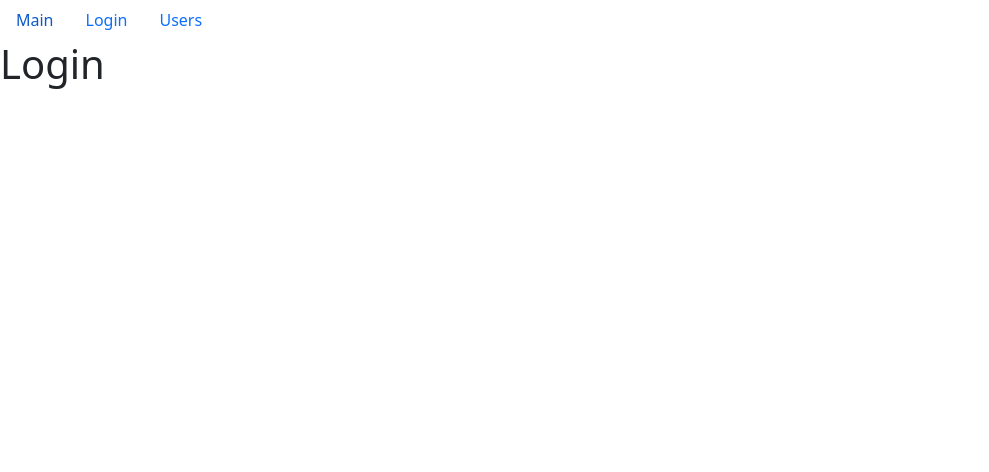
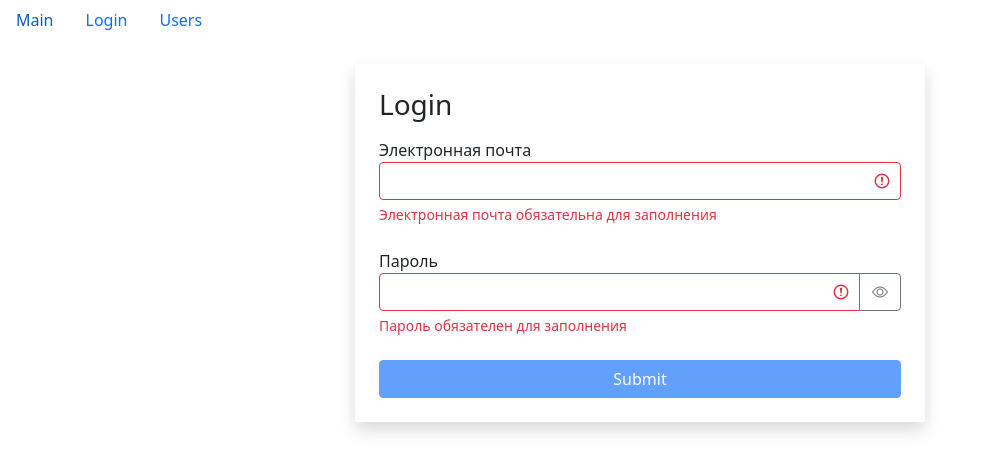
Before and after one commit to mvperepelkina/fast-company, a React (Create React App) app: page /login in a window 1280 px wide. Shown: the top 472 px of the page, without its empty margins (0-989 px from the left). Built offline with nearby package versions, Linux system fonts and the light colour scheme.

Commit message:
feat: task solution 9

```diff
--- /dev/null
+++ b/src/components/searchForm.jsx
@@ -0,0 +1,23 @@
+import React from "react";
+import PropTypes from "prop-types";
+
+const SearchForm = ({ handleSearch, searchValue }) => {
+    return (
+        <div>
+            <input
+                type="text"
+                placeholder="Search..."
+                onChange={handleSearch}
+                value={searchValue}
+                className="form-control"
+            />
+        </div>
+    );
+};
+
+SearchForm.propTypes = {
+    handleSearch: PropTypes.func,
+    searchValue: PropTypes.string
+};
+
+export default SearchForm;
--- /dev/null
+++ b/src/components/textField.jsx
@@ -0,0 +1,57 @@
+import React, { useState } from "react";
+import PropTypes from "prop-types";
+
+const TextField = ({ label, type, value, name, onChange, error }) => {
+    const [showPassword, setShowPassword] = useState(false);
+
+    const getInputClasses = () => {
+        return "form-control" + (error ? " is-invalid" : "");
+    };
+
+    const toggleShowPassword = () => {
+        setShowPassword((prevState) => !prevState);
+    };
+
+    return (
+        <div className="mb-4">
+            <label htmlFor={name}>{label}</label>
+            <div className="input-group has-validation">
+                <input
+                    type={showPassword ? "text" : type}
+                    id={name}
+                    value={value}
+                    name={name}
+                    onChange={onChange}
+                    className={getInputClasses()}
+                />
+                {type === "password" && (
+                    <button
+                        className="btn btn-outline-secondary"
+                        type="button"
+                        onClick={toggleShowPassword}
+                    >
+                        <i
+                            className={
+                                "bi bi-eye" + (showPassword ? "-slash" : "")
+                            }
+                        ></i>
+                    </button>
+                )}
+                {error && <div className="invalid-feedback">{error}</div>}
+            </div>
+        </div>
+    );
+};
+
+TextField.defaultProps = { type: "text" };
+
+TextField.propTypes = {
+    label: PropTypes.string,
+    type: PropTypes.string,
+    value: PropTypes.string,
+    name: PropTypes.string,
+    onChange: PropTypes.func,
+    error: PropTypes.string
+};
+
+export default TextField;
--- a/src/components/usersList.jsx
+++ b/src/components/usersList.jsx
@@ -6,11 +6,13 @@
 import SearchStatus from "./searchStatus";
 import UserTable from "./usersTable";
 import _ from "lodash";
+import SearchForm from "./searchForm";
 
 const UsersList = () => {
     const [users, setUsers] = useState();
     const [professions, setProfessions] = useState();
     const [selectedProf, setSelectedProf] = useState();
+    const [searchValue, setSearchValue] = useState();
     const [sortBy, setSortBy] = useState({ iter: "name", order: "asc" });
 
     const pageSize = 8;
@@ -30,8 +32,14 @@
                   JSON.stringify(user.profession) ===
                   JSON.stringify(selectedProf)
           )
+        : searchValue
+        ? users.filter((user) =>
+              user.name.toLowerCase().includes(searchValue.toLowerCase())
+          )
         : users;
+
     const count = users ? filteredUsers.length : 0;
+
     const sortedUsers = _.orderBy(filteredUsers, [sortBy.path], [sortBy.order]);
     const userCrop = users ? paginate(sortedUsers, currentPage, pageSize) : [];
 
@@ -56,11 +64,17 @@
     };
 
     const handleProfessionSelect = (item) => {
+        setSearchValue("");
         setSelectedProf(item);
     };
 
     const clearFilter = () => {
         setSelectedProf();
+    };
+
+    const handleSearch = ({ target }) => {
+        clearFilter();
+        setSearchValue(target.value);
     };
 
     return (
@@ -86,6 +100,10 @@
             {users ? (
                 <div className="d-flex flex-column">
                     <SearchStatus length={count} />
+                    <SearchForm
+                        handleSearch={handleSearch}
+                        searchValue={searchValue}
+                    />
                     {count > 0 && (
                         <UserTable
                             users={userCrop}
--- a/src/layouts/login.jsx
+++ b/src/layouts/login.jsx
@@ -1,7 +1,96 @@
-import React from "react";
+import React, { useEffect, useState } from "react";
+import TextField from "../components/textField";
+import { validator } from "../utils/validator";
 
 const Login = () => {
-    return <h1>Login</h1>;
+    const [data, setData] = useState({ email: "", password: "" });
+    const [errors, setErrors] = useState({});
+
+    const handleChange = ({ target }) => {
+        setData((prevState) => ({
+            ...prevState,
+            [target.name]: target.value
+        }));
+    };
+
+    const validatorConfig = {
+        email: {
+            isRequired: {
+                message: "Электронная почта обязательна для заполнения"
+            },
+            isEmail: {
+                message: "Email введён некорректно"
+            }
+        },
+        password: {
+            isRequired: {
+                message: "Пароль обязателен для заполнения"
+            },
+            isCapitalSymbol: {
+                message: "Пароль должен содержать хотя бы одну заглавную букву"
+            },
+            isContainDigit: {
+                message: "Пароль должен содержать хотя бы одно число"
+            },
+            min: {
+                message: "Пароль должен содержать минимум 8 символов",
+                value: 8
+            }
+        }
+    };
+
+    useEffect(() => {
+        validate();
+    }, [data]);
+
+    const validate = () => {
+        const errors = validator(data, validatorConfig);
+
+        setErrors(errors);
+        return Object.keys(errors).length === 0;
+    };
+    const isValid = Object.keys(errors).length === 0;
+
+    const handleSubmit = (e) => {
+        e.preventDefault();
+        const isValid = validate();
+        if (!isValid) return;
+        console.log(data);
+    };
+
+    return (
+        <div className="container mt-4">
+            <div className="row">
+                <div className="col-md-6 offset-md-3 shadow p-4">
+                    <form onSubmit={handleSubmit}>
+                        <h3 className="mb-3">Login</h3>
+                        <TextField
+                            label="Электронная почта"
+                            name="email"
+                            value={data.email}
+                            onChange={handleChange}
+                            error={errors.email}
+                        />
+                        <TextField
+                            label="Пароль"
+                            type="password"
+                            name="password"
+                            value={data.password}
+                            onChange={handleChange}
+                            error={errors.password}
+                        />
+                        <button
+                            type="submit"
+                            disabled={!isValid}
+                            className="btn btn-primary w-100 mx-100"
+                        >
+                            Submit
+                        </button>
+                    </form>
+                </div>
+            </div>
+        </div>
+    );
 };
 
 export default Login;
--- /dev/null
+++ b/src/utils/validator.js
@@ -0,0 +1,46 @@
+export function validator(data, config) {
+    const errors = {};
+    function validate(validateMethod, data, config) {
+        let statusValidate;
+        switch (validateMethod) {
+            case "isRequired":
+                statusValidate = data.trim() === "";
+                break;
+            case "isEmail": {
+                const emailRegExp = /^\S+@\S+\.\S+$/g;
+                statusValidate = !emailRegExp.test(data);
+                break;
+            }
+            case "isCapitalSymbol": {
+                const capitalRegExp = /[A-Z]+/g;
+                statusValidate = !capitalRegExp.test(data);
+                break;
+            }
+            case "isContainDigit": {
+                const digitRegExp = /\d+/g;
+                statusValidate = !digitRegExp.test(data);
+                break;
+            }
+            case "min": {
+                statusValidate = data.length < config.value;
+                break;
+            }
+            default:
+                break;
+        }
+        if (statusValidate) return config.message;
+    }
+    for (const fieldName in data) {
+        for (const validateMethod in config[fieldName]) {
+            const error = validate(
+                validateMethod,
+                data[fieldName],
+                config[fieldName][validateMethod]
+            );
+            if (error && !errors[fieldName]) {
+                errors[fieldName] = error;
+            }
+        }
+    }
+    return errors;
+}
```
